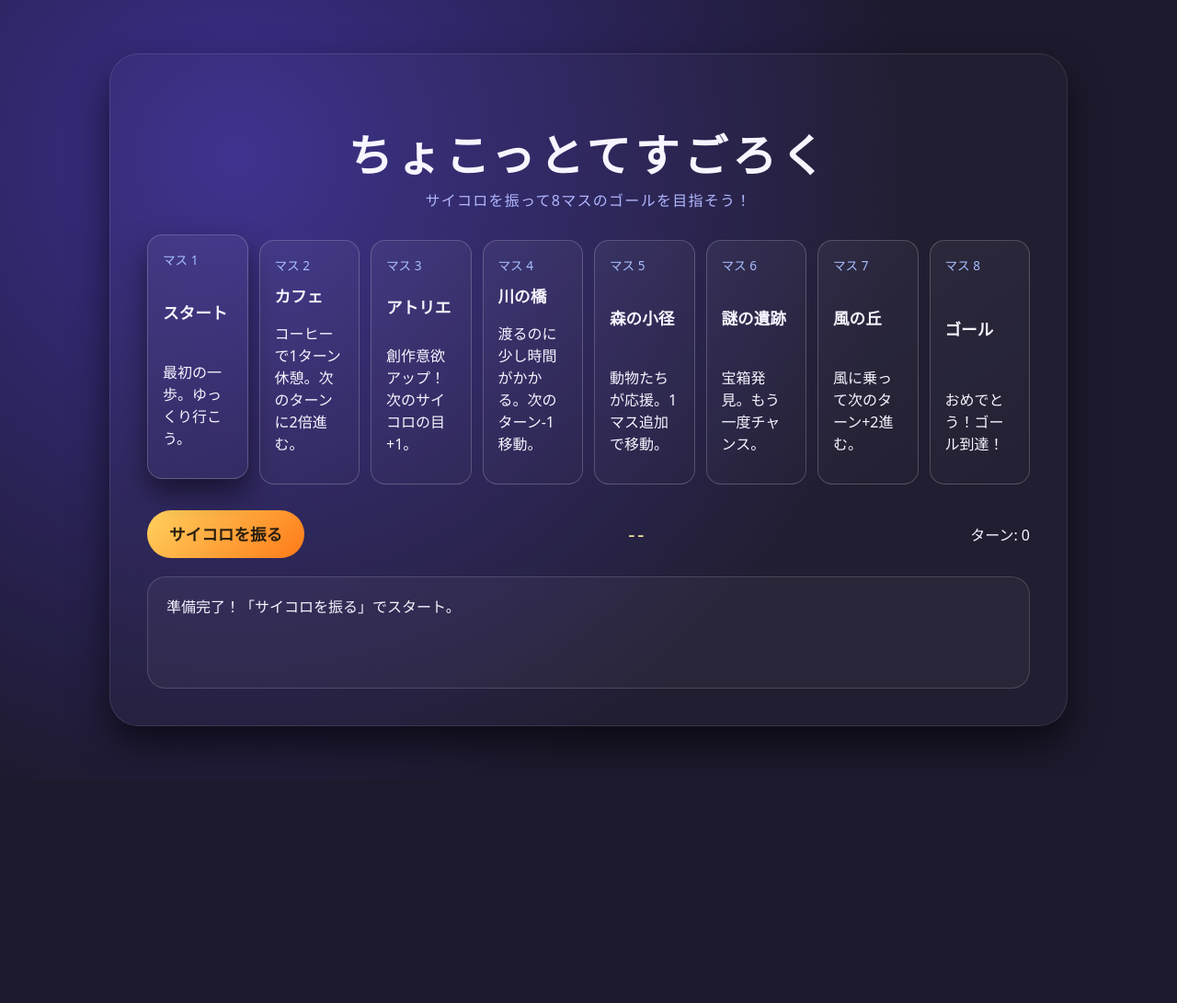
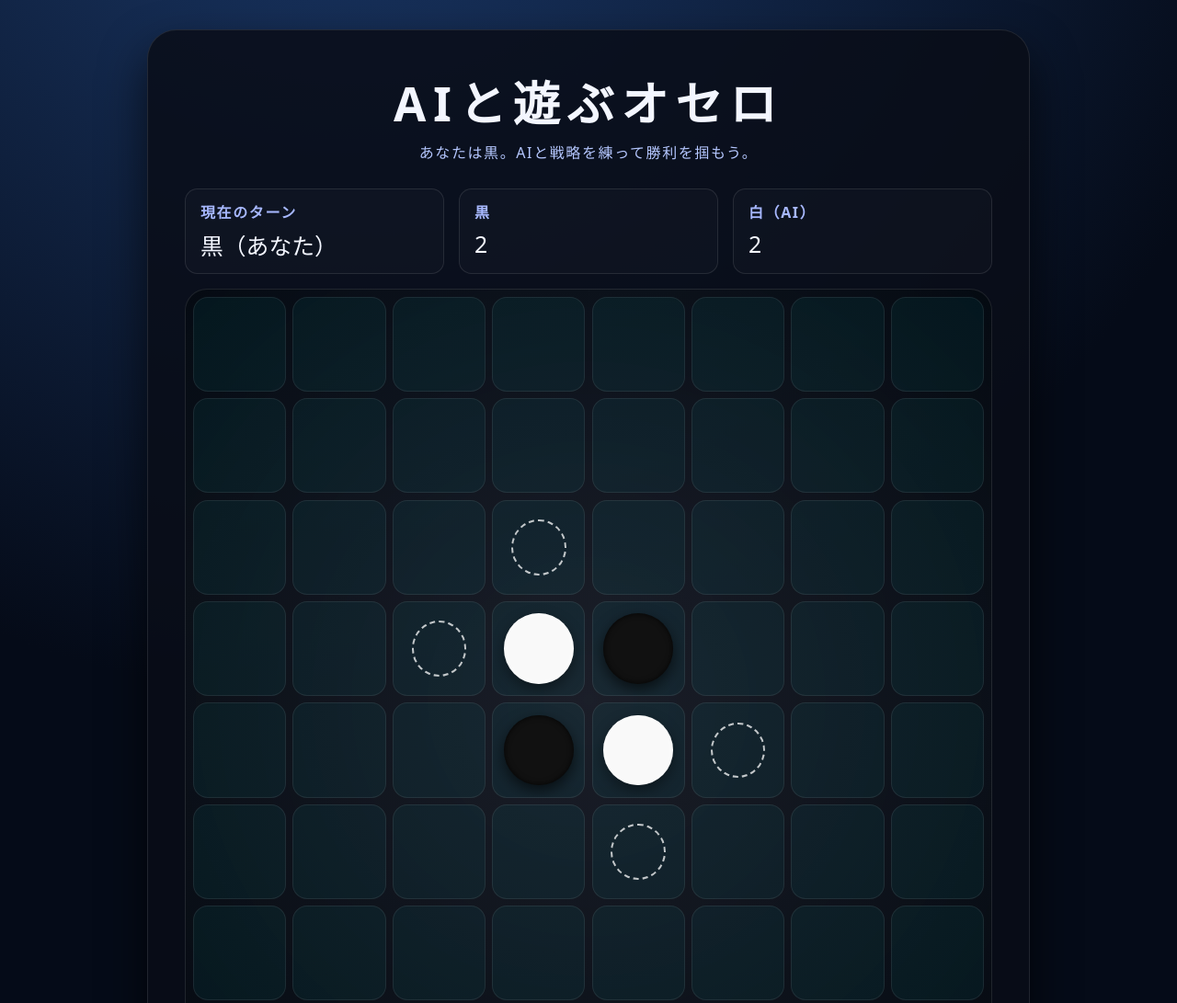
Before and after one commit to fuyahano/my-site, a plain HTML site: page index.html in a window 1280 px wide. Shown: the top 1091 px of the page at 92% size. Before the commit the page ends 848 px from the top, so only its background shows below. Drawn offline with Linux system fonts and the light colour scheme.

Commit message:
Add Othello game

```diff
--- a/index.html
+++ b/index.html
@@ -3,212 +3,390 @@
 <head>
   <meta charset="UTF-8" />
   <meta name="viewport" content="width=device-width,initial-scale=1" />
-  <title>てすごろくゲーム</title>
+  <title>AIと遊ぶオセロ</title>
   <style>
     :root {
       font-family: "Noto Sans JP", system-ui, sans-serif;
-      background-color: #1d1a2e;
-      color: #f7f5ff;
+      color: #f3f6ff;
+      background-color: #050b18;
+    }
+    * {
+      box-sizing: border-box;
     }
     body {
       margin: 0;
       min-height: 100vh;
-      background: radial-gradient(circle at 20% 20%, #3b2f8d, #1d1a2e 60%);
+      background: radial-gradient(circle at 30% -20%, #1c3b6d, #050b18 55%);
       display: flex;
       justify-content: center;
       align-items: center;
-      padding: 1.5rem;
+      padding: 2rem 1rem;
     }
-    .game-shell {
+    .othello-shell {
       width: min(960px, 100%);
-      background: rgba(255, 255, 255, 0.02);
-      border: 1px solid rgba(255, 255, 255, 0.1);
+      background: rgba(10, 14, 24, 0.85);
       border-radius: 2rem;
       padding: 2.5rem;
-      box-shadow: 0 20px 40px rgba(0, 0, 0, 0.6);
+      border: 1px solid rgba(255, 255, 255, 0.1);
+      box-shadow: 0 25px 50px rgba(0, 0, 0, 0.65);
     }
     header {
       text-align: center;
-      margin-bottom: 2rem;
+      margin-bottom: 1.75rem;
     }
     header h1 {
-      font-size: clamp(2.25rem, 4vw, 3rem);
-      margin-bottom: 0.25rem;
-      letter-spacing: 0.1em;
+      margin: 0;
+      font-size: clamp(2.4rem, 4vw, 3.2rem);
+      letter-spacing: 0.15em;
       text-transform: uppercase;
     }
     header p {
-      margin: 0;
-      color: #b0b6ff;
+      margin: 0.35rem 0 0;
+      color: #b5c7ff;
       font-size: 1rem;
-      letter-spacing: 0.08em;
+      letter-spacing: 0.1em;
     }
     .board {
       display: grid;
-      grid-template-columns: repeat(8, 1fr);
-      gap: 0.75rem;
-      margin-bottom: 1.75rem;
+      grid-template-columns: repeat(8, minmax(0, 1fr));
+      gap: 0.45rem;
+      background: radial-gradient(circle at center, rgba(255, 255, 255, 0.08), rgba(3, 9, 15, 0.7));
+      padding: 0.5rem;
+      border-radius: 1.5rem;
+      margin-bottom: 1.5rem;
+      border: 1px solid rgba(255, 255, 255, 0.1);
     }
-    .space {
-      padding: 1rem;
+    .cell {
+      position: relative;
+      padding-top: 100%;
       border-radius: 1rem;
-      border: 1px solid rgba(255, 255, 255, 0.2);
-      background: linear-gradient(145deg, rgba(255, 255, 255, 0.05), rgba(255, 255, 255, 0.01));
-      min-height: 110px;
-      position: relative;
+      overflow: hidden;
+      background: rgba(0, 255, 255, 0.05);
+      cursor: pointer;
+      transition: transform 0.2s ease, border 0.2s ease;
+      border: 1px solid rgba(255, 255, 255, 0.08);
+    }
+    .cell:hover:not(.disabled) {
+      transform: translateY(-4px);
+      border-color: rgba(255, 255, 255, 0.35);
+    }
+    .disk {
+      position: absolute;
+      inset: 12%;
+      border-radius: 50%;
+      background: #111;
+      box-shadow: inset 0 0 6px rgba(0, 0, 0, 0.8), 0 6px 15px rgba(0, 0, 0, 0.6);
+    }
+    .disk.white {
+      background: #f9f9f9;
+      box-shadow: inset 0 0 10px rgba(255, 255, 255, 0.6), 0 6px 15px rgba(0, 0, 0, 0.4);
+    }
+    .cell.highlight::after {
+      content: "";
+      position: absolute;
+      inset: 20%;
+      border-radius: 50%;
+      border: 2px dashed rgba(255, 255, 255, 0.75);
+    }
+    .status-panel {
       display: flex;
-      flex-direction: column;
       justify-content: space-between;
-      transition: transform 0.3s ease;
+      flex-wrap: wrap;
+      gap: 1rem;
+      margin-bottom: 1rem;
     }
-    .space.active {
-      transform: translateY(-6px);
-      box-shadow: 0 15px 30px rgba(0, 0, 0, 0.5);
+    .status-panel div {
+      flex: 1;
+      min-width: 180px;
+      padding: 0.8rem 1rem;
+      border-radius: 0.85rem;
+      background: rgba(255, 255, 255, 0.02);
+      border: 1px solid rgba(255, 255, 255, 0.1);
     }
-    .space span {
-      font-size: 0.85rem;
-      color: #a8bfff;
+    .status-panel strong {
+      display: block;
+      font-size: 1rem;
+      letter-spacing: 0.1em;
+      margin-bottom: 0.35rem;
+      color: #a7b8ff;
     }
-    .space strong {
-      font-size: 1.1rem;
-      margin-top: 0.65rem;
+    .status-panel span {
+      font-size: 1.55rem;
+    }
+    .note {
+      font-size: 0.9rem;
+      color: #9cb3ff;
+      margin-top: 1rem;
+      text-align: center;
     }
     .controls {
       display: flex;
-      align-items: center;
-      justify-content: space-between;
+      justify-content: center;
       gap: 1rem;
       flex-wrap: wrap;
+      margin-bottom: 1rem;
     }
-    button {
+    .controls button {
       border: none;
-      background: linear-gradient(135deg, #ffd25f, #ff7a18);
-      color: #2b1f0f;
-      font-size: 1.1rem;
-      padding: 0.85rem 1.5rem;
+      background: linear-gradient(120deg, #85f5ff, #0c3b86);
+      color: #031024;
+      font-weight: 700;
+      padding: 0.85rem 1.75rem;
       border-radius: 999px;
-      font-weight: 700;
       cursor: pointer;
-      transition: transform 0.2s ease;
+      transition: transform 0.2s ease, box-shadow 0.2s ease;
     }
-    button:active {
-      transform: translateY(1px);
+    .controls button:hover {
+      transform: translateY(-3px);
+      box-shadow: 0 8px 20px rgba(8, 15, 40, 0.4);
     }
-    .dice-display {
-      font-size: 1.4rem;
-      letter-spacing: 0.12em;
-      color: #ffeaa7;
-    }
-    .messages {
-      margin-top: 1.25rem;
-      padding: 1.25rem;
-      border-radius: 1.25rem;
-      background: rgba(255, 255, 255, 0.04);
-      border: 1px solid rgba(255, 255, 255, 0.15);
-      min-height: 80px;
-    }
-    .messages p {
-      margin: 0;
-      line-height: 1.6;
-    }
-    .finish {
-      color: #7ef9ff;
-      font-weight: 700;
+    .controls button:disabled {
+      opacity: 0.5;
+      cursor: not-allowed;
     }
   </style>
 </head>
 <body>
-  <div class="game-shell">
+  <div class="othello-shell">
     <header>
-      <h1>ちょこっとてすごろく</h1>
-      <p>サイコロを振って8マスのゴールを目指そう！</p>
+      <h1>AIと遊ぶオセロ</h1>
+      <p>あなたは黒。AIと戦略を練って勝利を掴もう。</p>
     </header>
+    <div class="status-panel">
+      <div>
+        <strong>現在のターン</strong>
+        <span id="turn-label">黒（あなた）</span>
+      </div>
+      <div>
+        <strong>黒</strong>
+        <span id="black-count">2</span>
+      </div>
+      <div>
+        <strong>白（AI）</strong>
+        <span id="white-count">2</span>
+      </div>
+    </div>
     <div class="board" id="board"></div>
     <div class="controls">
-      <button id="roll">サイコロを振る</button>
-      <div class="dice-display" id="dice">--</div>
-      <div id="turn-info">ターン: 0</div>
+      <button id="pass-btn">パス</button>
+      <button id="reset-btn">リセット</button>
     </div>
-    <div class="messages" id="messages">
-      <p>準備完了！「サイコロを振る」でスタート。</p>
+    <div class="note" id="message">
+      クリックで石を置いて開始。AIの思考も楽しんでね。
     </div>
   </div>
   <script>
-    const spaces = [
-      { name: "スタート", effect: "最初の一歩。ゆっくり行こう。" },
-      { name: "カフェ", effect: "コーヒーで1ターン休憩。次のターンに2倍進む。" },
-      { name: "アトリエ", effect: "創作意欲アップ！次のサイコロの目+1。" },
-      { name: "川の橋", effect: "渡るのに少し時間がかかる。次のターン-1移動。" },
-      { name: "森の小径", effect: "動物たちが応援。1マス追加で移動。" },
-      { name: "謎の遺跡", effect: "宝箱発見。もう一度チャンス。" },
-      { name: "風の丘", effect: "風に乗って次のターン+2進む。" },
-      { name: "ゴール", effect: "おめでとう！ゴール到達！" },
+    const HUMAN = 1;
+    const AI = -1;
+    const SIZE = 8;
+    const dirs = [
+      [-1, -1], [-1, 0], [-1, 1],
+      [0, -1], /*self*/ [0, 1],
+      [1, -1], [1, 0], [1, 1],
     ];
 
+    let board = [];
+    let currentPlayer = HUMAN;
     const boardEl = document.getElementById("board");
-    const diceEl = document.getElementById("dice");
-    const messagesEl = document.getElementById("messages");
-    const rollBtn = document.getElementById("roll");
-    const turnInfo = document.getElementById("turn-info");
+    const turnLabel = document.getElementById("turn-label");
+    const blackCountEl = document.getElementById("black-count");
+    const whiteCountEl = document.getElementById("white-count");
+    const messageEl = document.getElementById("message");
+    const passBtn = document.getElementById("pass-btn");
+    const resetBtn = document.getElementById("reset-btn");
 
-    let position = 0;
-    let turn = 0;
-
-    function renderBoard() {
-      boardEl.innerHTML = "";
-      spaces.forEach((space, index) => {
-        const spaceEl = document.createElement("div");
-        spaceEl.className = `space${index === position ? " active" : ""}`;
-        spaceEl.innerHTML = `
-          <span>マス ${index + 1}</span>
-          <strong>${space.name}</strong>
-          <p>${space.effect}</p>
-        `;
-        boardEl.appendChild(spaceEl);
-      });
+    function createBoard() {
+      board = Array.from({ length: SIZE }, () => Array(SIZE).fill(0));
+      board[3][3] = AI;
+      board[4][4] = AI;
+      board[3][4] = HUMAN;
+      board[4][3] = HUMAN;
     }
 
-    function logMessage(text, highlight = false) {
-      messagesEl.innerHTML = `<p class="${highlight ? "finish" : ""}">${text}</p>`;
+    function inBounds(row, col) {
+      return row >= 0 && row < SIZE && col >= 0 && col < SIZE;
     }
 
-    function updateTurn() {
-      turnInfo.textContent = `ターン: ${turn}`;
+    function getFlips(row, col, player) {
+      if (board[row][col] !== 0) return [];
+      const opponent = -player;
+      const flips = [];
+      for (const [dr, dc] of dirs) {
+        let r = row + dr;
+        let c = col + dc;
+        const path = [];
+        while (inBounds(r, c) && board[r][c] === opponent) {
+          path.push([r, c]);
+          r += dr;
+          c += dc;
+        }
+        if (path.length > 0 && inBounds(r, c) && board[r][c] === player) {
+          flips.push(...path);
+        }
+      }
+      return flips;
     }
 
-    function rollDice() {
-      if (position >= spaces.length - 1) {
-        logMessage("すでにゴールしています！ リロードして再挑戦。");
+    function getValidMoves(player) {
+      const moves = [];
+      for (let row = 0; row < SIZE; row++) {
+        for (let col = 0; col < SIZE; col++) {
+          const flips = getFlips(row, col, player);
+          if (flips.length) {
+            moves.push({ row, col, flips });
+          }
+        }
+      }
+      return moves;
+    }
+
+    function applyMove(row, col, player) {
+      const flips = getFlips(row, col, player);
+      if (!flips.length) return false;
+      board[row][col] = player;
+      for (const [r, c] of flips) {
+        board[r][c] = player;
+      }
+      return true;
+    }
+
+    function updateBoardUI() {
+      boardEl.innerHTML = "";
+      const validMoves = currentPlayer === HUMAN ? getValidMoves(HUMAN) : [];
+      const highlights = new Set(validMoves.map((move) => `${move.row}-${move.col}`));
+      for (let row = 0; row < SIZE; row++) {
+        for (let col = 0; col < SIZE; col++) {
+          const cell = document.createElement("div");
+          cell.className = `cell${highlights.has(`${row}-${col}`) ? " highlight" : ""}${board[row][col] ? "" : ""}`;
+          cell.dataset.row = row;
+          cell.dataset.col = col;
+          if (board[row][col] === HUMAN || board[row][col] === AI) {
+            const disk = document.createElement("div");
+            disk.className = "disk";
+            if (board[row][col] === AI) disk.classList.add("white");
+            cell.appendChild(disk);
+          }
+          if (board[row][col] !== 0) {
+            cell.classList.add("disabled");
+          }
+          boardEl.appendChild(cell);
+        }
+      }
+      updateCounts();
+    }
+
+    function updateCounts() {
+      let black = 0;
+      let white = 0;
+      board.forEach((row) => {
+        row.forEach((cell) => {
+          if (cell === HUMAN) black += 1;
+          if (cell === AI) white += 1;
+        });
+      });
+      blackCountEl.textContent = black;
+      whiteCountEl.textContent = white;
+    }
+
+    function setMessage(text) {
+      messageEl.textContent = text;
+    }
+
+    function checkGameOver() {
+      const humanMoves = getValidMoves(HUMAN);
+      const aiMoves = getValidMoves(AI);
+      if (!humanMoves.length && !aiMoves.length) {
+        const black = Number(blackCountEl.textContent);
+        const white = Number(whiteCountEl.textContent);
+        if (black > white) {
+          setMessage(`あなたの勝ち！${black} vs ${white}`);
+        } else if (white > black) {
+          setMessage(`AIの勝利... ${black} vs ${white}`);
+        } else {
+          setMessage(`引き分け！ ${black} vs ${white}`);
+        }
+        passBtn.disabled = true;
+        return true;
+      }
+      return false;
+    }
+
+    function handleHumanMove(row, col) {
+      if (currentPlayer !== HUMAN) return;
+      if (!applyMove(row, col, HUMAN)) return;
+      switchPlayer(AI);
+      setMessage("AIが考えています...");
+      updateBoardUI();
+      setTimeout(() => aiMove(), 450);
+    }
+
+    function switchPlayer(next) {
+      currentPlayer = next;
+      turnLabel.textContent = next === HUMAN ? "黒（あなた）" : "白（AI）";
+      passBtn.disabled = false;
+    }
+
+    function aiMove() {
+      const moves = getValidMoves(AI);
+      if (!moves.length) {
+        setMessage("AIがパスしました。あなたの番です。");
+        if (!getValidMoves(HUMAN).length) {
+          checkGameOver();
+          return;
+        }
+        switchPlayer(HUMAN);
+        updateBoardUI();
         return;
       }
-
-      const raw = Math.ceil(Math.random() * 6);
-      diceEl.textContent = raw;
-      turn += 1;
-
-      let move = raw;
-      // special board effects before moving
-      if (position === 1) move += 1;
-      if (position === 3) move = Math.max(1, move - 1);
-
-      position = Math.min(spaces.length - 1, position + move);
-      renderBoard();
-
-      const current = spaces[position];
-      const highlight = position === spaces.length - 1;
-      logMessage(`"${current.name}"に到着！ ${current.effect}`, highlight);
-      updateTurn();
-
-      if (highlight) {
-        rollBtn.textContent = "ゴール済み";
-        rollBtn.disabled = true;
-      }
+      let best = moves[0];
+      const cornerWeights = new Set(["0-0", "0-7", "7-0", "7-7"]);
+      moves.forEach((move) => {
+        const score = move.flips.length + (cornerWeights.has(`${move.row}-${move.col}`) ? 5 : 0);
+        const bestScore = best.flips.length + (cornerWeights.has(`${best.row}-${best.col}`) ? 5 : 0);
+        if (score > bestScore) {
+          best = move;
+        }
+      });
+      applyMove(best.row, best.col, AI);
+      switchPlayer(HUMAN);
+      updateBoardUI();
+      setMessage("AIが一手指しました。あなたの番です。");
+      if (checkGameOver()) return;
     }
 
-    rollBtn.addEventListener("click", rollDice);
+    boardEl.addEventListener("click", (event) => {
+      const cell = event.target.closest(".cell");
+      if (!cell) return;
+      const row = Number(cell.dataset.row);
+      const col = Number(cell.dataset.col);
+      handleHumanMove(row, col);
+      if (checkGameOver()) return;
+    });
 
-    renderBoard();
-    updateTurn();
+    passBtn.addEventListener("click", () => {
+      if (currentPlayer !== HUMAN) return;
+      const humanMoves = getValidMoves(HUMAN);
+      if (!humanMoves.length) {
+        setMessage("パスしました。AIの番です。");
+        switchPlayer(AI);
+        updateBoardUI();
+        setTimeout(() => aiMove(), 400);
+      } else {
+        setMessage("置けるマスがあります。パスできません。");
+      }
+    });
+
+    resetBtn.addEventListener("click", () => {
+      createBoard();
+      currentPlayer = HUMAN;
+      passBtn.disabled = false;
+      turnLabel.textContent = "黒（あなた）";
+      setMessage("再スタート！黒からの一手をどうぞ。");
+      updateBoardUI();
+    });
+
+    createBoard();
+    updateBoardUI();
   </script>
 </body>
 </html>
```
